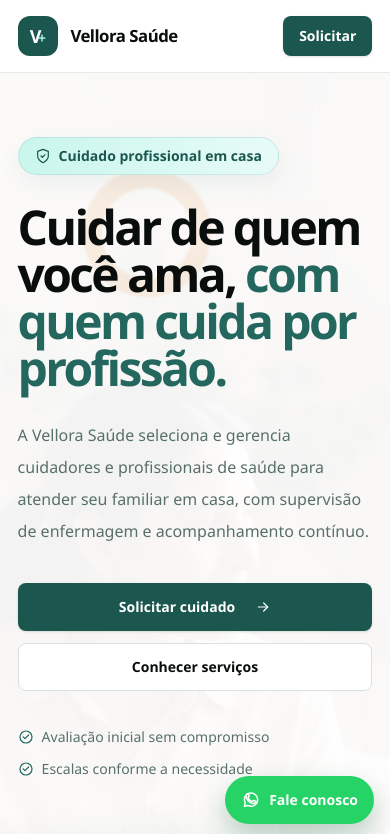
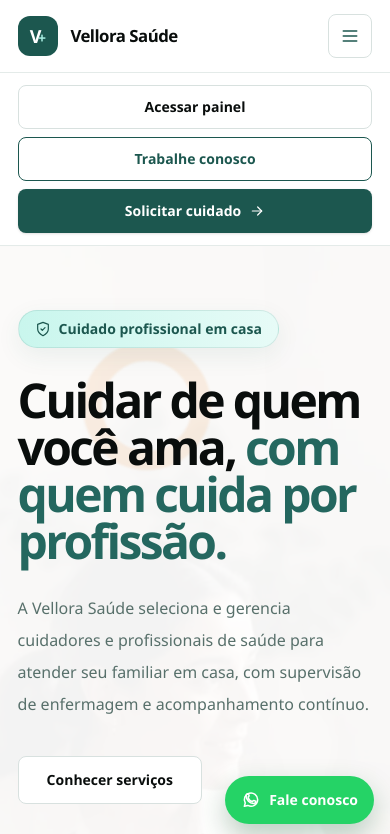
Before and after one commit to vellorasaudego/vellora, a Next.js app: page / in a window 390 px wide. Shown: the top 834 px of the page. Built offline with nearby package versions, Linux system fonts and the light colour scheme.

Commit message:
fix: refine responsive public navigation

```diff
--- a/src/app/page.tsx
+++ b/src/app/page.tsx
@@ -163,14 +163,7 @@ export default function HomePage() {
               <p className="mt-7 max-w-2xl text-base leading-8 text-[var(--muted)] sm:text-lg">
                 A Vellora Saúde seleciona e gerencia cuidadores e profissionais de saúde para atender seu familiar em casa, com supervisão de enfermagem e acompanhamento contínuo.
               </p>
-              <div className="mt-9 flex flex-col gap-3 sm:flex-row">
-                <a
-                  href="/solicitar-cuidado"
-                  className="inline-flex min-h-12 items-center justify-center gap-5 rounded-lg bg-[var(--brand-dark)] px-7 text-sm font-semibold text-white shadow-sm hover:bg-[var(--brand-deep)]"
-                >
-                  Solicitar cuidado
-                  <LineIcon name="arrow" className="h-4 w-4" />
-                </a>
+              <div className="mt-9">
                 <a
                   href="#servicos"
                   className="inline-flex min-h-12 items-center justify-center rounded-lg border border-[var(--border-strong)] bg-white px-7 text-sm font-semibold text-[var(--foreground)] hover:border-[var(--brand)] hover:text-[var(--brand)]"
@@ -344,10 +337,6 @@ export default function HomePage() {
                   É uma leitura rápida dos registros do período, como cuidados realizados, sinais vitais, observações da equipe e horário da última atualização.
                 </p>
               </div>
-              <a href="/login" className="mt-7 inline-flex items-center gap-2 rounded-xl bg-white px-5 py-3 text-sm font-bold text-[var(--brand-deep)] shadow-lg hover:-translate-y-0.5">
-                Acessar o painel
-                <LineIcon name="arrow" className="h-4 w-4" />
-              </a>
             </div>
 
             <div className="portal-summary-card overflow-hidden rounded-3xl border border-white/50 bg-white shadow-[0_28px_70px_rgba(6,29,26,0.28)]">
--- a/src/components/PublicFooter.tsx
+++ b/src/components/PublicFooter.tsx
@@ -1,5 +1,6 @@
 import Link from "next/link";
 import { Brand } from "./Brand";
+import { LineIcon } from "./LineIcon";
 import { WhatsAppButton } from "./WhatsAppButton";
 
 export function PublicFooter() {
@@ -21,29 +22,27 @@ export function PublicFooter() {
             <Link href="/#servicos" className="hover:text-white">Serviços</Link>
             <Link href="/#como-funciona" className="hover:text-white">Como funciona</Link>
             <Link href="/#acompanhamento" className="hover:text-white">Portal da família</Link>
-            <Link
-              href="/trabalhe-conosco"
-              target="_blank"
-              rel="noopener noreferrer"
-              className="hover:text-white"
-            >
-              Trabalhe conosco
-            </Link>
+            <Link href="/trabalhe-conosco" className="hover:text-white">Trabalhe conosco</Link>
             <Link href="/privacidade" className="hover:text-white">Política de privacidade</Link>
             <Link href="/termos" className="hover:text-white">Termos de uso</Link>
           </div>
         </div>
         <div>
           <p className="text-xs font-bold uppercase tracking-[0.16em] text-white/45">Acesso</p>
-          <div className="mt-4 flex flex-col gap-2.5 text-sm text-white/72">
-            <Link href="/login" className="hover:text-white">Painel da família</Link>
-            <Link href="/login" className="hover:text-white">Painel do profissional</Link>
-            <Link href="/solicitar-cuidado" className="hover:text-white">Solicitar cuidado</Link>
-          </div>
+          <p className="mt-4 max-w-xs text-sm leading-6 text-white/68">
+            Famílias, profissionais e equipe Vellora entram por um único acesso seguro.
+          </p>
+          <Link
+            href="/login"
+            className="mt-5 inline-flex min-h-11 items-center gap-2 rounded-lg bg-white px-4 py-2.5 text-sm font-bold text-[var(--brand-deep)] shadow-sm hover:-translate-y-0.5"
+          >
+            Acessar painel
+            <LineIcon name="arrow" className="h-4 w-4" />
+          </Link>
         </div>
       </div>
       <div className="border-t border-white/10">
-        <div className="container-page flex flex-col gap-2 py-5 text-xs text-white/45 sm:flex-row sm:items-center sm:justify-between">
+        <div className="container-page flex flex-col gap-2 pb-[calc(5rem+env(safe-area-inset-bottom))] pt-5 text-xs text-white/45 sm:flex-row sm:items-center sm:justify-between sm:py-5">
           <div>
             <p>© {new Date().getFullYear()} Vellora Saúde. Todos os direitos reservados.</p>
             <p className="mt-1">CNPJ: 68.797.629/0001-48</p>
--- a/src/components/PublicNav.tsx
+++ b/src/components/PublicNav.tsx
@@ -1,29 +1,124 @@
+"use client";
+
+import { useEffect, useId, useRef, useState } from "react";
 import Link from "next/link";
 import { Brand } from "./Brand";
+import { LineIcon } from "./LineIcon";
+
+const NAV_LINKS = [
+  { href: "/#servicos", label: "Serviços" },
+  { href: "/#como-funciona", label: "Como funciona" },
+  { href: "/solicitar-cuidado", label: "Contato" },
+] as const;
 
 export function PublicNav() {
+  const [menuOpen, setMenuOpen] = useState(false);
+  const [actionsVisible, setActionsVisible] = useState(true);
+  const menuId = useId();
+  const headerRef = useRef<HTMLElement>(null);
+  const menuButtonRef = useRef<HTMLButtonElement>(null);
+  const actionsBarRef = useRef<HTMLDivElement>(null);
+  const actionsVisibleRef = useRef(true);
+  const lastScrollYRef = useRef(0);
+  const suppressScrollUntilRef = useRef(0);
+
+  useEffect(() => {
+    if (!menuOpen) return;
+
+    function handleEscape(event: KeyboardEvent) {
+      if (event.key !== "Escape") return;
+      setMenuOpen(false);
+      menuButtonRef.current?.focus();
+    }
+
+    function handleOutsidePointer(event: PointerEvent) {
+      if (headerRef.current && !headerRef.current.contains(event.target as Node)) {
+        setMenuOpen(false);
+      }
+    }
+
+    document.addEventListener("keydown", handleEscape);
+    document.addEventListener("pointerdown", handleOutsidePointer);
+    return () => {
+      document.removeEventListener("keydown", handleEscape);
+      document.removeEventListener("pointerdown", handleOutsidePointer);
+    };
+  }, [menuOpen]);
+
+  useEffect(() => {
+    const desktopQuery = window.matchMedia("(min-width: 1280px)");
+    const closeOnDesktop = () => {
+      if (desktopQuery.matches) setMenuOpen(false);
+    };
+
+    closeOnDesktop();
+    desktopQuery.addEventListener("change", closeOnDesktop);
+    return () => desktopQuery.removeEventListener("change", closeOnDesktop);
+  }, []);
+
+  useEffect(() => {
+    lastScrollYRef.current = window.scrollY;
+
+    function handleScroll() {
+      const currentScrollY = Math.max(window.scrollY, 0);
+      const scrollDelta = currentScrollY - lastScrollYRef.current;
+      lastScrollYRef.current = currentScrollY;
+
+      if (currentScrollY <= 16) {
+        actionsVisibleRef.current = true;
+        setActionsVisible(true);
+        return;
+      }
+
+      if (
+        performance.now() < suppressScrollUntilRef.current ||
+        Math.abs(scrollDelta) < 4 ||
+        actionsBarRef.current?.contains(document.activeElement)
+      ) {
+        return;
+      }
+
+      const nextVisibility = scrollDelta < 0;
+      if (actionsVisibleRef.current === nextVisibility) return;
+
+      actionsVisibleRef.current = nextVisibility;
+      suppressScrollUntilRef.current = performance.now() + 260;
+      setActionsVisible(nextVisibility);
+    }
+
+    window.addEventListener("scroll", handleScroll, { passive: true });
+    return () => window.removeEventListener("scroll", handleScroll);
+  }, []);
+
+  function closeMenu() {
+    setMenuOpen(false);
+  }
+
+  const showActionsBar = actionsVisible || menuOpen;
+
   return (
-    <header className="sticky top-0 z-40 border-b border-[var(--border)] bg-white/95 backdrop-blur-lg">
-      <div className="container-page flex h-[4.5rem] items-center justify-between gap-5">
+    <header ref={headerRef} className="sticky top-0 z-40 border-b border-[var(--border)] bg-white/95 backdrop-blur-lg">
+      <div className="container-page flex min-h-[4.5rem] items-center justify-between gap-5">
         <Brand />
+
         <nav aria-label="Navegação principal" className="hidden items-center gap-9 text-sm font-medium text-[var(--muted)] xl:flex">
-          <Link href="/#servicos" className="hover:text-[var(--brand-dark)]">Serviços</Link>
-          <Link href="/#como-funciona" className="hover:text-[var(--brand-dark)]">Como funciona</Link>
-          <Link href="/solicitar-cuidado" className="hover:text-[var(--brand-dark)]">Contato</Link>
+          {NAV_LINKS.map((link) => (
+            <Link key={link.href} href={link.href} className="hover:text-[var(--brand-dark)]">
+              {link.label}
+            </Link>
+          ))}
         </nav>
-        <div className="flex items-center gap-3">
+
+        <div className="hidden items-center gap-3 xl:flex">
           <Link
             href="/login"
-            className="hidden text-sm font-medium text-[var(--foreground)] hover:text-[var(--brand-dark)] sm:inline"
+            className="text-sm font-medium text-[var(--foreground)] hover:text-[var(--brand-dark)]"
           >
-            Minha área
+            Acessar painel
           </Link>
           <Link
             href="/trabalhe-conosco"
-            target="_blank"
-            rel="noopener noreferrer"
-            aria-label="Trabalhe conosco — abre em uma nova aba"
-            className="hidden min-h-10 items-center rounded-lg border border-[var(--brand-dark)] px-3.5 text-sm font-semibold text-[var(--brand-dark)] hover:bg-[var(--brand-light)] md:inline-flex"
+            className="inline-flex min-h-10 items-center rounded-lg border border-[var(--brand-dark)] px-3.5 text-sm font-semibold text-[var(--brand-dark)] hover:bg-[var(--brand-light)]"
           >
             Trabalhe conosco
           </Link>
@@ -31,11 +126,76 @@ export function PublicNav() {
             href="/solicitar-cuidado"
             className="rounded-lg bg-[var(--brand-dark)] px-4 py-2.5 text-sm font-semibold text-white shadow-sm hover:bg-[var(--brand-deep)]"
           >
-            <span className="hidden sm:inline">Solicitar cuidado</span>
-            <span className="sm:hidden">Solicitar</span>
+            Solicitar cuidado
+          </Link>
+        </div>
+
+        <button
+          ref={menuButtonRef}
+          type="button"
+          className="inline-flex min-h-11 min-w-11 items-center justify-center rounded-lg border border-[var(--border-strong)] bg-white text-[var(--brand-dark)] hover:border-[var(--brand)] hover:bg-[var(--brand-light)] xl:hidden"
+          aria-expanded={menuOpen}
+          aria-controls={menuId}
+          aria-label={menuOpen ? "Fechar menu de navegação" : "Abrir menu de navegação"}
+          onClick={() => setMenuOpen((current) => !current)}
+        >
+          <svg aria-hidden="true" viewBox="0 0 24 24" className="h-5 w-5" fill="none" stroke="currentColor" strokeLinecap="round" strokeWidth="2">
+            {menuOpen ? <path d="m6 6 12 12M18 6 6 18" /> : <path d="M4 6h16M4 12h16M4 18h16" />}
+          </svg>
+        </button>
+      </div>
+
+      <div
+        ref={actionsBarRef}
+        aria-hidden={!showActionsBar}
+        inert={!showActionsBar}
+        className={`border-t border-[var(--border)] bg-white overflow-hidden transition-[max-height,opacity,padding,transform] duration-200 ease-out motion-reduce:transition-none xl:hidden ${
+          showActionsBar
+            ? "max-h-52 translate-y-0 py-3 opacity-100 sm:max-h-28"
+            : "pointer-events-none max-h-0 -translate-y-1 py-0 opacity-0"
+        }`}
+      >
+        <div className="container-page grid gap-2 sm:grid-cols-3">
+          <Link
+            href="/login"
+            className="inline-flex min-h-11 items-center justify-center rounded-lg border border-[var(--border-strong)] px-4 text-sm font-semibold text-[var(--foreground)] hover:border-[var(--brand)] hover:bg-[var(--brand-light)]"
+          >
+            Acessar painel
+          </Link>
+          <Link
+            href="/trabalhe-conosco"
+            className="inline-flex min-h-11 items-center justify-center rounded-lg border border-[var(--brand-dark)] px-4 text-sm font-semibold text-[var(--brand-dark)] hover:bg-[var(--brand-light)]"
+          >
+            Trabalhe conosco
+          </Link>
+          <Link
+            href="/solicitar-cuidado"
+            className="inline-flex min-h-11 items-center justify-center gap-2 rounded-lg bg-[var(--brand-dark)] px-4 text-sm font-semibold text-white shadow-sm hover:bg-[var(--brand-deep)]"
+          >
+            Solicitar cuidado
+            <LineIcon name="arrow" className="h-4 w-4" />
           </Link>
         </div>
       </div>
+
+      {menuOpen ? (
+        <div id={menuId} className="border-t border-[var(--border)] bg-white xl:hidden">
+          <div className="container-page py-4">
+            <nav aria-label="Navegação mobile" className="grid gap-1">
+              {NAV_LINKS.map((link) => (
+                <Link
+                  key={link.href}
+                  href={link.href}
+                  className="inline-flex min-h-11 items-center rounded-lg px-3 text-sm font-semibold text-[var(--foreground)] hover:bg-[var(--brand-light)] hover:text-[var(--brand-dark)]"
+                  onClick={closeMenu}
+                >
+                  {link.label}
+                </Link>
+              ))}
+            </nav>
+          </div>
+        </div>
+      ) : null}
     </header>
   );
 }
```
